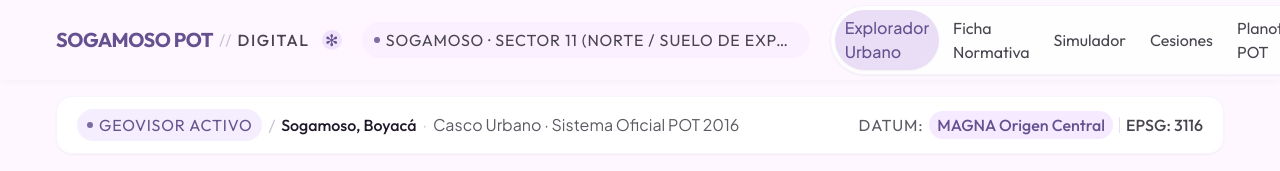
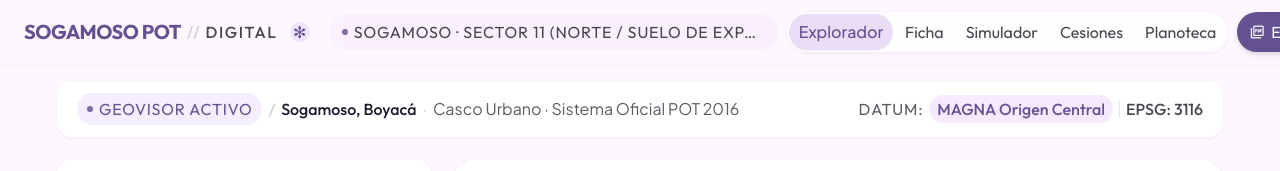
Before and after one commit to 5antg/test, a plain HTML site: page index.html in a window 1280 px wide. Shown: the top 171 px of the page. Drawn offline with nearby package versions, Linux system fonts and the light colour scheme; no server answers.

Commit message:
fix: acortar tabs nav y reducir header para que boton PDF sea visible al 100% zoom

```diff
--- a/index.html
+++ b/index.html
@@ -129,7 +129,7 @@
        BARRA DE NAVEGACIÓN SUPERIOR FIJA
        ======================================================================== -->
   <header class="fixed top-0 left-0 right-0 w-full z-50 bg-surface/90 backdrop-blur-xl shadow-[0_1px_8px_rgba(45,38,56,0.04)]">
-    <div class="h-20 w-full px-4 lg:px-margin flex items-center justify-between gap-space-md">
+    <div class="h-16 w-full px-4 lg:px-6 flex items-center justify-between gap-2 overflow-hidden">
 
       <!-- Brand & Active Predio Pill -->
       <div class="flex items-center gap-space-md shrink-0">
@@ -149,17 +149,17 @@
       </div>
 
       <!-- Navigation Tabs (Pestañas) -->
-      <nav data-main-nav class="hidden lg:flex items-center gap-1 p-1 rounded-full bg-surface-container-lowest/80 border border-surface-variant/40 shadow-sm">
-        <a aria-current="page" class="px-2.5 py-1.5 transition-all duration-200 bg-surface-container-highest text-primary font-medium rounded-full shadow-sm" data-path="explorador" href="#">Explorador Urbano</a>
-        <a class="px-2.5 py-1.5 rounded-full font-label-lg text-label-lg text-on-surface-variant hover:bg-surface-container-high hover:text-on-surface transition-all duration-200" data-path="ficha" href="#">Ficha Normativa</a>
+      <nav data-main-nav class="hidden lg:flex items-center gap-0.5 p-0.5 rounded-full bg-surface-container-lowest/80 border border-surface-variant/40 shadow-sm">
+        <a aria-current="page" class="px-2.5 py-1.5 transition-all duration-200 bg-surface-container-highest text-primary font-medium rounded-full shadow-sm" data-path="explorador" href="#">Explorador</a>
+        <a class="px-2.5 py-1.5 rounded-full font-label-lg text-label-lg text-on-surface-variant hover:bg-surface-container-high hover:text-on-surface transition-all duration-200" data-path="ficha" href="#">Ficha</a>
         <a class="px-2.5 py-1.5 rounded-full font-label-lg text-label-lg text-on-surface-variant hover:bg-surface-container-high hover:text-on-surface transition-all duration-200" data-path="simulador" href="#">Simulador</a>
         <a class="px-2.5 py-1.5 rounded-full font-label-lg text-label-lg text-on-surface-variant hover:bg-surface-container-high hover:text-on-surface transition-all duration-200" data-path="cesiones" href="#">Cesiones</a>
-        <a class="px-2.5 py-1.5 rounded-full font-label-lg text-label-lg text-on-surface-variant hover:bg-surface-container-high hover:text-on-surface transition-all duration-200" data-path="planoteca" href="#">Planoteca POT</a>
+        <a class="px-2.5 py-1.5 rounded-full font-label-lg text-label-lg text-on-surface-variant hover:bg-surface-container-high hover:text-on-surface transition-all duration-200" data-path="planoteca" href="#">Planoteca</a>
       </nav>
 
       <!-- Right Header Actions -->
       <div class="flex items-center gap-space-sm shrink-0">
-        <div class="hidden xl:flex items-center gap-space-xs px-space-sm py-2 rounded-full bg-surface-container text-on-surface-variant font-label-md text-label-md">
+        <div class="hidden 2xl:flex items-center gap-space-xs px-space-sm py-2 rounded-full bg-surface-container text-on-surface-variant font-label-md text-label-md">
           <span class="material-symbols-outlined text-primary text-[18px]">gavel</span>
           <span class="font-medium">POT Ac. 029/2016</span>
         </div>
@@ -180,7 +180,7 @@
   <!-- ========================================================================
        CONTENIDO PRINCIPAL: 5 PESTAÑAS INTERACTIVAS
        ======================================================================== -->
-  <main class="w-full pt-20 pb-24 lg:pb-8 flex-1">
+  <main class="w-full pt-16 pb-24 lg:pb-8 flex-1">
 
     <!-- ====================================================================
          PESTAÑA 1: EXPLORADOR URBANO (SIG & MAPA DE SOGAMOSO)
```
